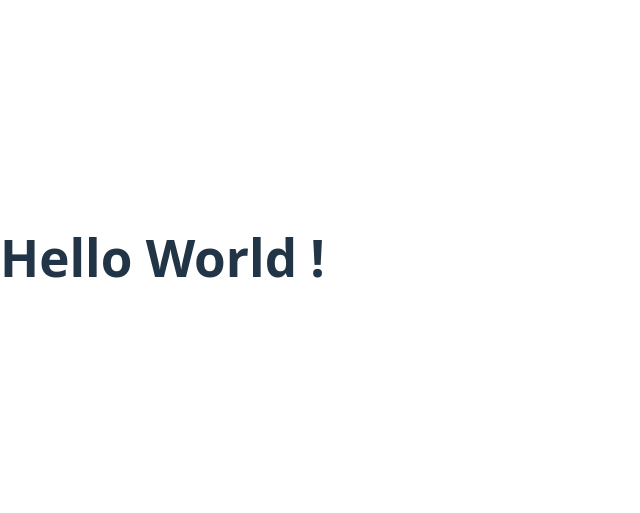
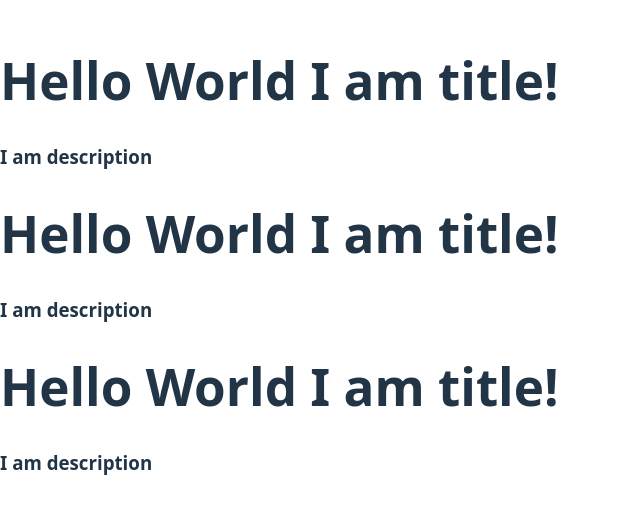
Before and after one commit to Jay-dodke/learn-react-revision, a React app: page / in a window 1280 px wide. Shown: the part 143-656 px from the top of the page, without its empty margins (0-640 px from the left). Built offline with nearby package versions, Linux system fonts and the light colour scheme; the HTML template or start-up script is replaced by a standard one.

Commit message:
read compnonet

```diff
--- a/src/App.jsx
+++ b/src/App.jsx
@@ -1,7 +1,23 @@
+import React from "react";
+
+// create component App
+function Title() {
+  return <h1> Hello World I am title! </h1>;
+}
+
+function Description() {
+  return <h3> I am description </h3>;
+}
+
 function App() {
   return (
     <>
-      <h1> Hello World ! </h1>
+      <Title />
+      <Description />
+      <Title />
+      <Description />
+      <Title />
+      <Description />
     </>
   );
 }
```
